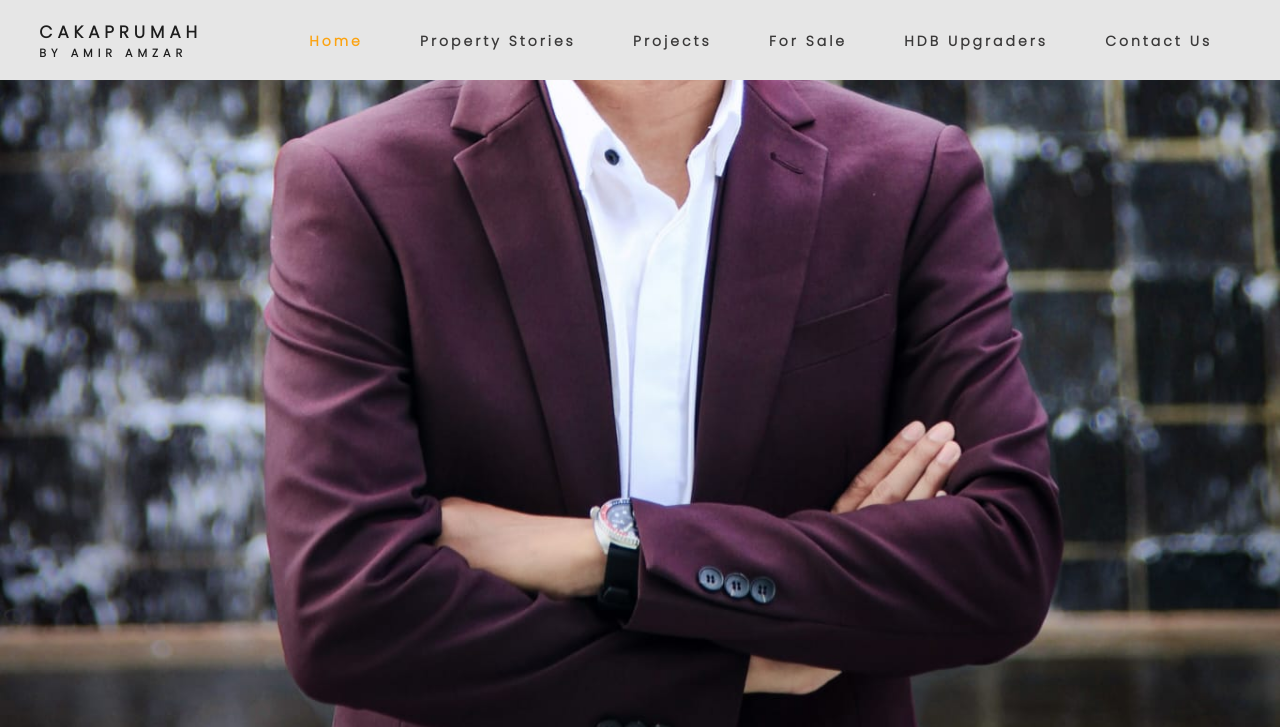
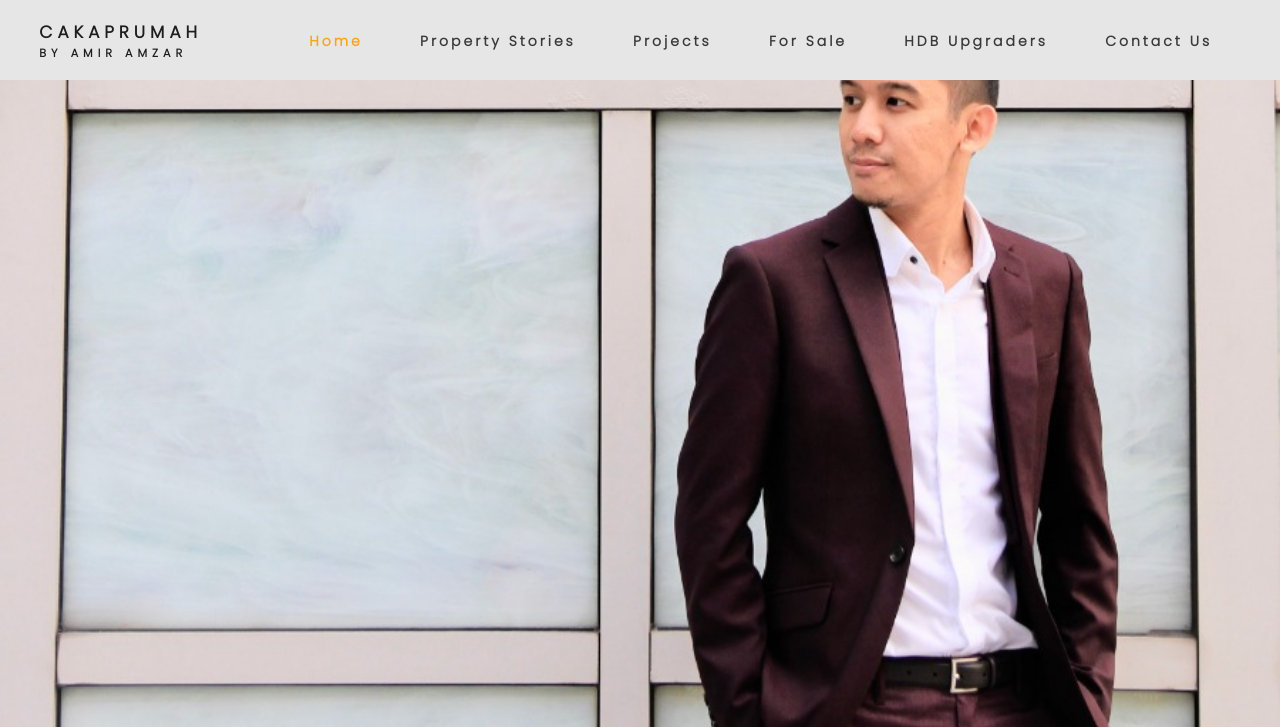
Before and after one commit to Casuarina07/Cakaprumah, a website: page index.html in a window 1280 px wide. Shown: the top 727 px of the page. Drawn offline with nearby package versions, Linux system fonts and the light colour scheme.

Commit message:
test image backgrounf

```diff
--- a/style.css
+++ b/style.css
@@ -547,7 +547,7 @@ a:hover {
 header {
   width: 100%;
   height: 100vh;
-  background-image: url(./img/amir.jpeg);
+  background-image: url(./img/amir2.jpeg);
   background-position: bottom;
   background-size: cover;
   display: flex;
```
Also changed, not shown: img/amir2.jpeg (added).
